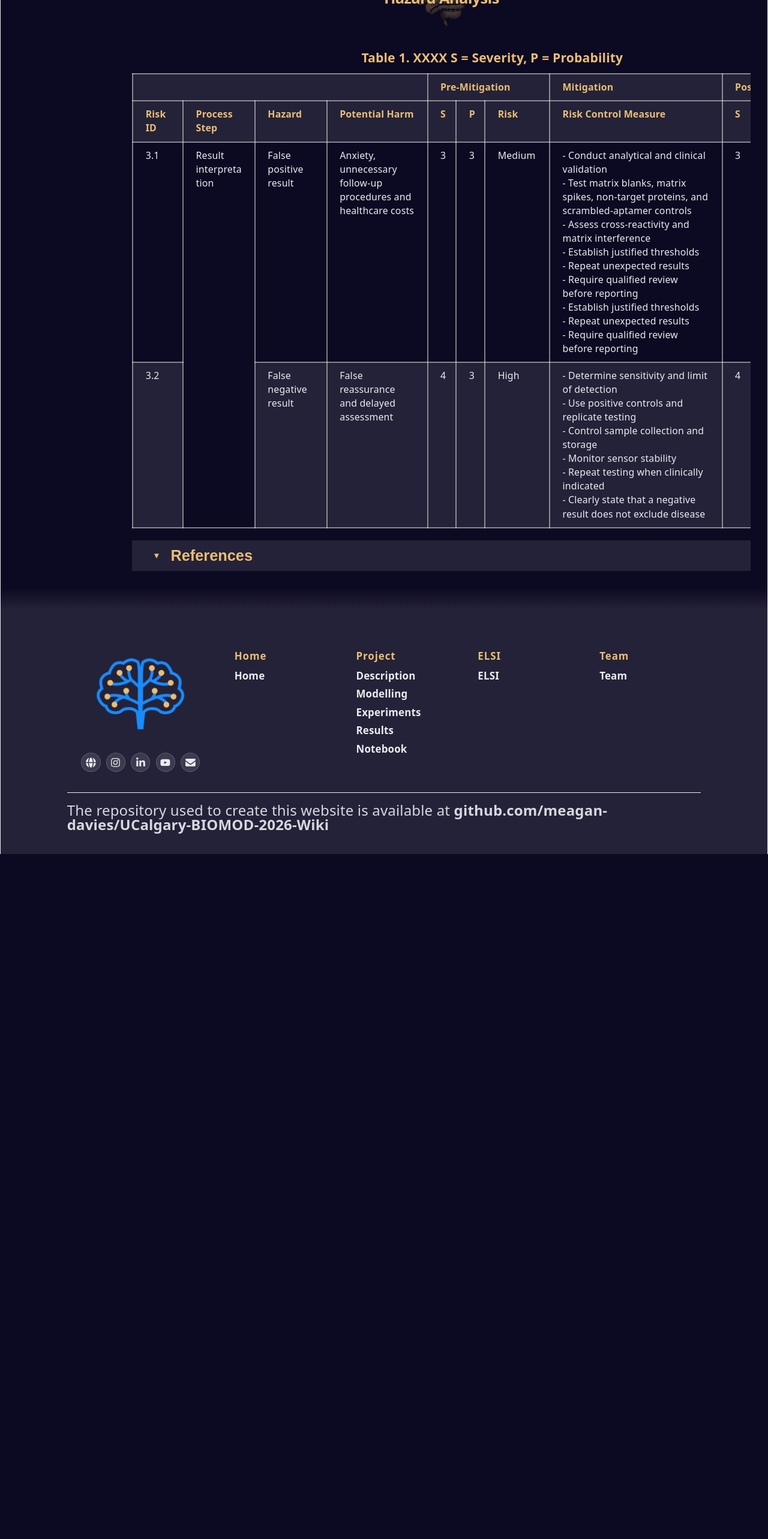
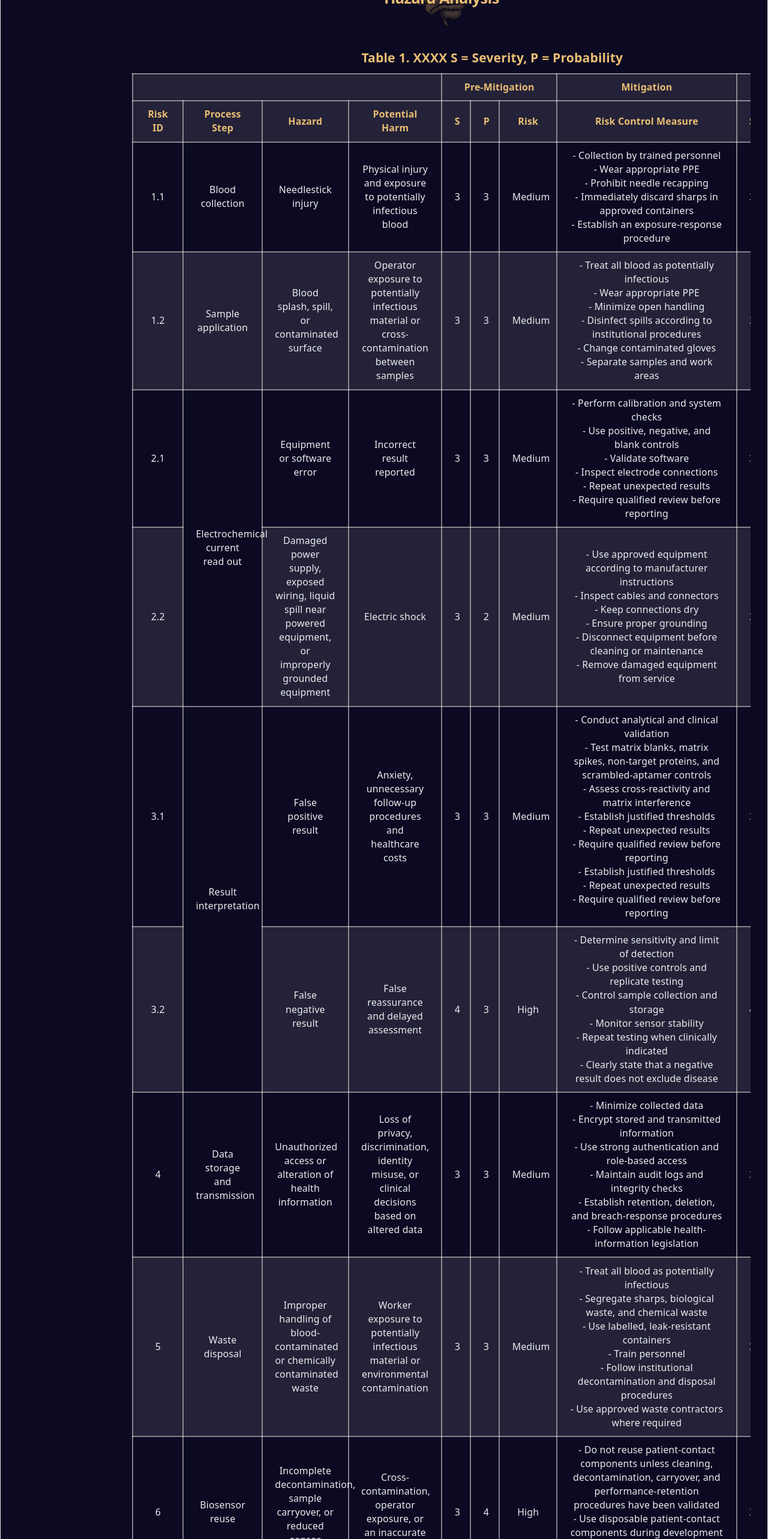
Before and after one commit to UCalgary-BIOMOD/UCalgary-BIOMOD-2026-Wiki, a React (Vite) app in the folder biomod-wiki/: page /elsi in a window 1280 px wide. Shown: the part 6580-9146 px from the top of the page at 60% size. Before the commit the page ends 8004 px from the top, so only its background shows below. Built offline with nearby package versions, Linux system fonts and the light colour scheme.

Commit message:
style: complete ELSI safety table content

```diff
--- a/biomod-wiki/src/Components/Table.module.css
+++ b/biomod-wiki/src/Components/Table.module.css
@@ -9,7 +9,6 @@
     min-width: 1200px;
     table-layout: fixed;
     border-collapse: collapse;
-    text-align: left;
     font-size: var(--fs-small);
 }
 
@@ -25,9 +24,10 @@
 .table td {
     padding: var(--space-sm) var(--space-md);
     border: 2px solid var(--social-bg);
-    vertical-align: top;
-    overflow-wrap: break-word;
-
+    vertical-align: middle;
+    text-align: center;
+    /* overflow-wrap: break-word; */
+    overflow-wrap: normal;
 }
 
 .table td {
--- a/biomod-wiki/src/features/elsi/ELSI-content.json
+++ b/biomod-wiki/src/features/elsi/ELSI-content.json
@@ -78,6 +78,61 @@
     "safety": {
       "hazardRows": [
         {
+          "id": "1.1",
+          "step": "Blood collection",
+          "hazard": "Needlestick injury",
+          "harm": "Physical injury and exposure to potentially infectious blood",
+          "preSeverity": 3,
+          "preProbability": 3,
+          "preRisk": "Medium",
+          "control": "- Collection by trained personnel\n- Wear appropriate PPE\n- Prohibit needle recapping\n- Immediately discard sharps in approved containers\n- Establish an exposure-response procedure",
+          "postSeverity": 3,
+          "postProbability": 2,
+          "residualRisk": "Medium"
+        },
+        {
+          "id": "1.2",
+          "step": "Sample application",
+          "hazard": "Blood splash, spill, or contaminated surface",
+          "harm": "Operator exposure to potentially infectious material or cross-contamination between samples",
+          "preSeverity": 3,
+          "preProbability": 3,
+          "preRisk": "Medium",
+          "control": "- Treat all blood as potentially infectious\n- Wear appropriate PPE\n- Minimize open handling\n- Disinfect spills according to institutional procedures\n- Change contaminated gloves\n- Separate samples and work areas",
+          "postSeverity": 3,
+          "postProbability": 2,
+          "residualRisk": "Medium"
+        },
+        {
+          "id": "2.1",
+          "step": {
+            "value": "Electrochemical current read out",
+            "rowSpan": 2
+          },
+          "hazard": "Equipment or software error",
+          "harm": "Incorrect result reported",
+          "preSeverity": 3,
+          "preProbability": 3,
+          "preRisk": "Medium",
+          "control": "- Perform calibration and system checks\n- Use positive, negative, and blank controls\n- Validate software\n- Inspect electrode connections\n- Repeat unexpected results\n- Require qualified review before reporting",
+          "postSeverity": 3,
+          "postProbability": 2,
+          "residualRisk": "Medium"
+        },
+        {
+          "id": "2.2",
+          "step": null,
+          "hazard": "Damaged power supply, exposed wiring, liquid spill near powered equipment, or improperly grounded equipment",
+          "harm": "Electric shock",
+          "preSeverity": 3,
+          "preProbability": 2,
+          "preRisk": "Medium",
+          "control": "- Use approved equipment according to manufacturer instructions\n- Inspect cables and connectors\n- Keep connections dry\n- Ensure proper grounding\n- Disconnect equipment before cleaning or maintenance\n- Remove damaged equipment from service",
+          "postSeverity": 3,
+          "postProbability": 1,
+          "residualRisk": "Medium"
+        },
+        {
           "id": "3.1",
           "step": {
             "value": "Result interpretation",
@@ -105,8 +160,60 @@
           "postSeverity": 4,
           "postProbability": 2,
           "residualRisk": "Medium"
+        },
+        {
+          "id": "4",
+          "step": "Data storage and transmission",
+          "hazard": "Unauthorized access or alteration of health information",
+          "harm": "Loss of privacy, discrimination, identity misuse, or clinical decisions based on altered data",
+          "preSeverity": 3,
+          "preProbability": 3,
+          "preRisk": "Medium",
+          "control": "- Minimize collected data\n- Encrypt stored and transmitted information\n- Use strong authentication and role-based access\n- Maintain audit logs and integrity checks\n- Establish retention, deletion, and breach-response procedures\n- Follow applicable health-information legislation",
+          "postSeverity": 3,
+          "postProbability": 2,
+          "residualRisk": "Medium"
+        },
+        {
+          "id": "5",
+          "step": "Waste disposal",
+          "hazard": "Improper handling of blood-contaminated or chemically contaminated waste",
+          "harm": "Worker exposure to potentially infectious material or environmental contamination",
+          "preSeverity": 3,
+          "preProbability": 3,
+          "preRisk": "Medium",
+          "control": "- Treat all blood as potentially infectious\n- Segregate sharps, biological waste, and chemical waste\n- Use labelled, leak-resistant containers\n- Train personnel\n- Follow institutional decontamination and disposal procedures\n- Use approved waste contractors where required",
+          "postSeverity": 3,
+          "postProbability": 2,
+          "residualRisk": "Medium"
+        },
+        {
+          "id": "6",
+          "step": "Biosensor reuse",
+          "hazard": "Incomplete decontamination, sample carryover, or reduced sensor performance",
+          "harm": "Cross-contamination, operator exposure, or an inaccurate result",
+          "preSeverity": 3,
+          "preProbability": 4,
+          "preRisk": "High",
+          "control": "- Do not reuse patient-contact components unless cleaning, decontamination, carryover, and performance-retention procedures have been validated\n- Use disposable patient-contact components during development\n- Investigate regeneration only under controlled laboratory conditions",
+          "postSeverity": 3,
+          "postProbability": 2,
+          "residualRisk": "Medium"
+        },
+        {
+          "id": "7",
+          "step": "Biosensor storage",
+          "hazard": "Component (aptamer, TMSD, dendrimer, electrode) degradation",
+          "harm": "Reduced sensitivity or inaccurate results",
+          "preSeverity": 3,
+          "preProbability": 3,
+          "preRisk": "Medium",
+          "control": "- Experimentally establish shelf life\n- Define storage temperature, humidity, light, and packaging conditions\n- Label storage requirements and expiry dates\n- Monitor storage conditions\n- Conduct pre-use quality-control checks\n- Reject expired or damaged sensors",
+          "postSeverity": 3,
+          "postProbability": 2,
+          "residualRisk": "Medium"
         }
-    ]
+      ]
   },
     "references": [
     {
--- a/biomod-wiki/src/features/elsi/ELSI.jsx
+++ b/biomod-wiki/src/features/elsi/ELSI.jsx
@@ -11,16 +11,16 @@ import Table from "/src/Components/Table.jsx"
 export default function ELSI() {
     const hazardColumns = [
     { key: "id", label: "Risk ID", width: "7%" },
-    { key: "step", label: "Process Step", width: "10%" },
-    { key: "hazard", label: "Hazard", width: "10%" },
-    { key: "harm", label: "Potential Harm", width: "14%" },
+    { key: "step", label: "Process Step", width: "11%" },
+    { key: "hazard", label: "Hazard", width: "12%" },
+    { key: "harm", label: "Potential Harm", width: "13%" },
     { key: "preSeverity", label: "S", width: "4%" },
     { key: "preProbability", label: "P", width: "4%" },
-    { key: "preRisk", label: "Risk", width: "9%" },
-    { key: "control", label: "Risk Control Measure", width: "24%" },
+    { key: "preRisk", label: "Risk", width: "8%" },
+    { key: "control", label: "Risk Control Measure", width: "25%" },
     { key: "postSeverity", label: "S", width: "4%" },
     { key: "postProbability", label: "P", width: "4%" },
-    { key: "residualRisk", label: "Residual Risk", width: "10%" }
+    { key: "residualRisk", label: "Residual Risk", width: "8%" }
     ];
     const hazardHeaderGroups = [
         { label: "", colSpan: 4 },
```
